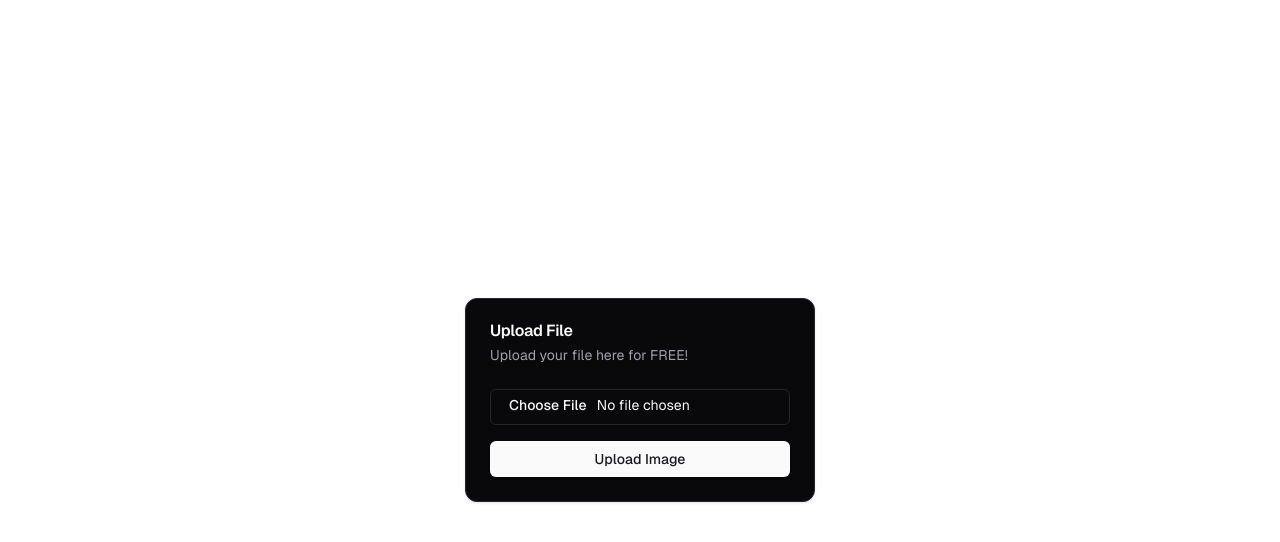
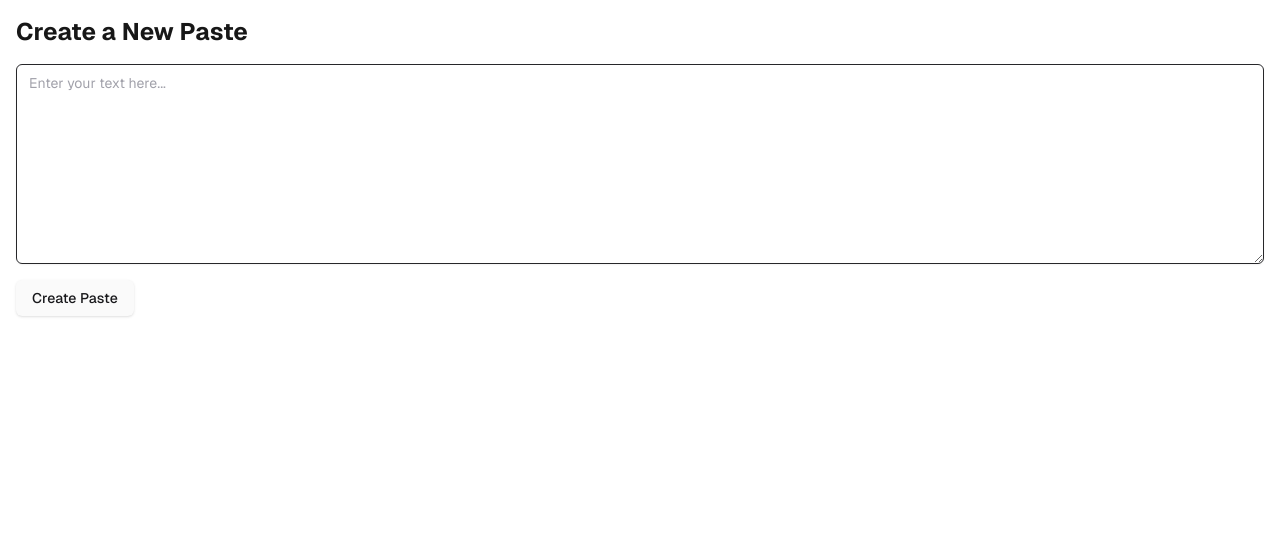
Before and after one commit to zaaii/download, a Next.js app: page / in a window 1280 px wide. Shown: the top 542 px of the page. Built offline with nearby package versions, Linux system fonts and the light colour scheme.

Commit message:
change all

```diff
--- /dev/null
+++ b/app/api/paste/[id]/route.ts
@@ -0,0 +1,16 @@
+import { NextResponse } from 'next/server'
+import fs from 'fs/promises'
+import path from 'path'
+
+const PASTES_DIR = path.join(process.cwd(), 'pastes')
+
+export async function GET(request: Request, { params }: { params: { id: string } }) {
+  const filePath = path.join(PASTES_DIR, `${params.id}.txt`)
+
+  try {
+    const content = await fs.readFile(filePath, 'utf-8')
+    return NextResponse.json({ content })
+  } catch (error) {
+    return NextResponse.json({ error: 'Paste not found' }, { status: 404 })
+  }
+}
--- /dev/null
+++ b/app/api/paste/route.ts
@@ -0,0 +1,17 @@
+import { NextResponse } from 'next/server'
+import fs from 'fs/promises'
+import path from 'path'
+import crypto from 'crypto'
+
+const PASTES_DIR = path.join(process.cwd(), 'pastes')
+
+export async function POST(request: Request) {
+  const { content } = await request.json()
+  const id = crypto.randomBytes(4).toString('hex')
+  const filePath = path.join(PASTES_DIR, `${id}.txt`)
+
+  await fs.mkdir(PASTES_DIR, { recursive: true })
+  await fs.writeFile(filePath, content)
+
+  return NextResponse.json({ id })
+}
--- a/app/api/upload/route.ts
+++ /dev/null
@@ -1,35 +0,0 @@
-import { NextRequest, NextResponse } from 'next/server';
-import { writeFile } from 'fs/promises';
-import { join } from 'path';
-
-export async function POST(request: NextRequest) {
-  try {
-    const formData = await request.formData();
-    const file = formData.get('file') as File;
-
-    if (!file) {
-      return NextResponse.json({ error: 'No file uploaded' }, { status: 400 });
-    }
-
-    const bytes = await file.arrayBuffer();
-    const buffer = Buffer.from(bytes);
-
-    // Ensure the uploads directory exists
-    const uploadDir = join(process.cwd(), 'public', 'uploads');
-
-    // Generate a unique filename
-    const uniqueFilename = `${Date.now()}-${file.name}`;
-    const filePath = join(uploadDir, uniqueFilename);
-
-    // Write the file
-    await writeFile(filePath, buffer);
-
-    // Generate the download URL
-    const downloadUrl = `/uploads/${uniqueFilename}`;
-
-    return NextResponse.json({ downloadUrl }, { status: 200 });
-  } catch (error) {
-    console.error('Error uploading file:', error);
-    return NextResponse.json({ error: 'Error uploading file' }, { status: 500 });
-  }
-}
--- a/app/layout.tsx
+++ b/app/layout.tsx
@@ -3,6 +3,7 @@ import localFont from "next/font/local";
 import "./globals.css";
 import { cn } from "@/lib/utils";
 import { ThemeProvider } from "@/components/theme-provider"
+import { Toaster } from "@/components/ui/toaster";
 
 const geistSans = localFont({
   src: "./fonts/GeistVF.woff",
@@ -37,6 +38,7 @@ export default function RootLayout({
             disableTransitionOnChange
           >
             {children}
+            <Toaster/>
           </ThemeProvider>
       </body>
     </html>
--- a/app/page.tsx
+++ b/app/page.tsx
@@ -1,161 +1,58 @@
-"use client"
+'use client'
 
-import { useState } from "react";
-import { Button } from "@/components/ui/button";
-import {
-  Card,
-  CardContent,
-  CardDescription,
-  CardHeader,
-  CardTitle,
-} from "@/components/ui/card";
-import { Input } from "@/components/ui/input";
-import { useForm } from "react-hook-form";
-import { z } from "zod";
-import { zodResolver } from "@hookform/resolvers/zod";
-import {
-  Form,
-  FormControl,
-  FormField,
-  FormItem,
-  FormMessage,
-} from "@/components/ui/form";
-import { Progress } from "@/components/ui/progress";
-import { Copy } from "lucide-react";
-import { useToast } from "@/components/ui/toaster";
-
-const MAX_FILE_SIZE = 100000000; // 100MB
-const ACCEPTED_IMAGE_TYPES = [
-  "image/png",
-  "image/jpeg",
-  "image/svg+xml",
-  "image/webp",
-];
-
-const formSchema = z.object({
-  file: z.any().refine((file) => {
-    if (!file) return false;
-    if (file.size > MAX_FILE_SIZE) return false;
-    if (!ACCEPTED_IMAGE_TYPES.includes(file.type)) return false;
-    return true;
-  }, "File is required and must be a valid image under 100MB"),
-});
+import { useState } from 'react'
+import { useRouter } from 'next/navigation'
+import { Button } from "@/components/ui/button"
+import { Textarea } from "@/components/ui/textarea"
+import { toast } from '@/hooks/use-toast'
 
 export default function Home() {
-  const [uploadProgress, setUploadProgress] = useState(0);
-  const [downloadLink, setDownloadLink] = useState("");
-  const { toast } = useToast();
+  const [content, setContent] = useState('')
+  const router = useRouter()
 
-  const form = useForm<z.infer<typeof formSchema>>({
-    resolver: zodResolver(formSchema)
-  });
+  const handleSubmit = async (e: React.FormEvent) => {
+    e.preventDefault()
+    if (!content.trim()) {
+      toast({
+        title: "Error",
+        description: "Please enter some content",
+        variant: "destructive",
+      })
+      return
+    }
 
-  async function onSubmit(values: z.infer<typeof formSchema>) {
-    setUploadProgress(0);
-    setDownloadLink("");
+    const response = await fetch('/api/paste', {
+      method: 'POST',
+      headers: {
+        'Content-Type': 'application/json',
+      },
+      body: JSON.stringify({ content }),
+    })
 
-    const formData = new FormData();
-    formData.append("file", values.file);
-
-    try {
-      const response = await fetch('/api/upload', {
-        method: 'POST',
-        body: formData,
-      });
-
-      if (!response.ok) {
-        throw new Error('Upload failed');
-      }
-
-      const data = await response.json();
-      setDownloadLink(data.downloadUrl);
-      setUploadProgress(100);
-
+    if (response.ok) {
+      const { id } = await response.json()
+      router.push(`/paste/${id}`)
+    } else {
       toast({
-        title: "Upload successful",
-        description: "Your file has been uploaded successfully.",
-        variant: "default",
-      });
-    } catch (error) {
-      console.error('Error uploading file:', error);
-      toast({
-        title: "Upload failed",
-        description: "There was an error uploading your file. Please try again.",
+        title: "Error",
+        description: "Failed to create paste",
         variant: "destructive",
-      });
+      })
     }
   }
 
-  const copyToClipboard = () => {
-    const fullUrl = window.location.origin + downloadLink;
-    navigator.clipboard.writeText(fullUrl).then(() => {
-      toast({
-        title: "Link copied!",
-        description: "The download link has been copied to your clipboard.",
-        variant: "default",
-      });
-    }, (err) => {
-      console.error('Could not copy text: ', err);
-      toast({
-        title: "Copy failed",
-        description: "There was an error copying the link. Please try again.",
-        variant: "destructive",
-      });
-    });
-  };
-
   return (
-    <main className="flex justify-center items-center min-h-screen flex-col space-y-4">
-      <Card className="w-[350px]">
-        <CardHeader>
-          <CardTitle>Upload File</CardTitle>
-          <CardDescription>Upload your file here for FREE!</CardDescription>
-        </CardHeader>
-        <CardContent>
-          <Form {...form}>
-            <form onSubmit={form.handleSubmit(onSubmit)} className="space-y-4">
-              <FormField
-                control={form.control}
-                name="file"
-                render={({ field: { value, onChange, ...fieldProps } }) => (
-                  <FormItem>
-                    <FormControl>
-                      <Input
-                        {...fieldProps}
-                        type="file"
-                        accept={ACCEPTED_IMAGE_TYPES.join(',')}
-                        onChange={(event) =>
-                          onChange(event.target.files && event.target.files[0])
-                        }
-                      />
-                    </FormControl>
-                    <FormMessage />
-                  </FormItem>
-                )}
-              />
-              <Button className="w-full" type="submit">
-                Upload Image
-              </Button>
-            </form>
-          </Form>
-          {uploadProgress > 0 && (
-            <Progress value={uploadProgress} className="mt-4" />
-          )}
-          {downloadLink && (
-            <div className="mt-4">
-              <p>File uploaded successfully!</p>
-              <div className="flex items-center mt-2">
-                <a href={downloadLink} className="text-blue-500 hover:underline mr-2" target="_blank" rel="noopener noreferrer">
-                  Download Link
-                </a>
-                <Button variant="outline" size="icon" onClick={copyToClipboard}>
-                  <Copy className="h-4 w-4" />
-                </Button>
-              </div>
-            </div>
-          )}
-        </CardContent>
-      </Card>
-    </main>
-  );
+    <div className="container mx-auto p-4">
+      <h1 className="text-2xl font-bold mb-4">Create a New Paste</h1>
+      <form onSubmit={handleSubmit} className="space-y-4">
+        <Textarea
+          value={content}
+          onChange={(e) => setContent(e.target.value)}
+          placeholder="Enter your text here..."
+          className="min-h-[200px]"
+        />
+        <Button type="submit">Create Paste</Button>
+      </form>
+    </div>
+  )
 }
--- /dev/null
+++ b/app/paste/[id]/page.tsx
@@ -0,0 +1,29 @@
+import { notFound } from 'next/navigation'
+import { Button } from "@/components/ui/button"
+import Link from 'next/link'
+
+async function getPaste(id: string) {
+  const res = await fetch(`http://localhost:3000/api/paste/${id}`, { cache: 'no-store' })
+  if (!res.ok) return null
+  return res.json()
+}
+
+export default async function PastePage({ params }: { params: { id: string } }) {
+  const paste = await getPaste(params.id)
+
+  if (!paste) {
+    notFound()
+  }
+
+  return (
+    <div className="container mx-auto p-4">
+      <h1 className="text-2xl font-bold mb-4">Paste {params.id}</h1>
+      <pre className="bg-gray-100 p-4 rounded-md whitespace-pre-wrap">{paste.content}</pre>
+      <div className="mt-4">
+        <Button asChild>
+          <Link href="/">Create New Paste</Link>
+        </Button>
+      </div>
+    </div>
+  )
+}
--- /dev/null
+++ b/components/ui/textarea.tsx
@@ -0,0 +1,24 @@
+import * as React from "react"
+
+import { cn } from "@/lib/utils"
+
+export interface TextareaProps
+  extends React.TextareaHTMLAttributes<HTMLTextAreaElement> {}
+
+const Textarea = React.forwardRef<HTMLTextAreaElement, TextareaProps>(
+  ({ className, ...props }, ref) => {
+    return (
+      <textarea
+        className={cn(
+          "flex min-h-[60px] w-full rounded-md border border-input bg-transparent px-3 py-2 text-sm shadow-sm placeholder:text-muted-foreground focus-visible:outline-none focus-visible:ring-1 focus-visible:ring-ring disabled:cursor-not-allowed disabled:opacity-50",
+          className
+        )}
+        ref={ref}
+        {...props}
+      />
+    )
+  }
+)
+Textarea.displayName = "Textarea"
+
+export { Textarea }
```
